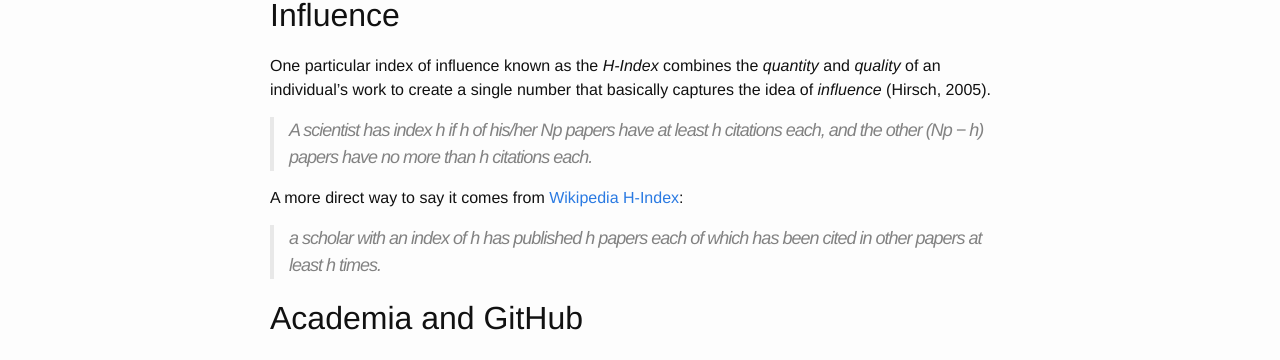
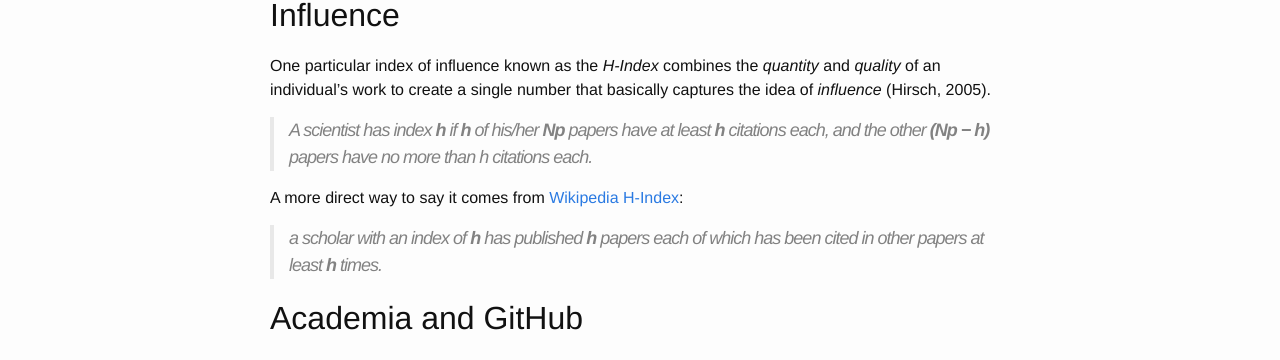
Before and after one commit to iandennismiller/gh-impact, a Jekyll site: the page built from about.md, in a window 1280 px wide. Shown: the part 212-572 px from the top of the page. Built offline with Jekyll 4.4.1, drawn with Linux system fonts in a browser that asks for light colours; nearby versions of some CDN libraries.

Commit message:
boldfacing

```diff
--- a/about.md
+++ b/about.md
@@ -10,11 +10,11 @@
 
 One particular index of influence known as the *H-Index* combines the *quantity* and *quality* of an individual's work to create a single number that basically captures the idea of *influence* (Hirsch, 2005).
 
-> A scientist has index *h* if *h* of his/her *Np* papers have at least *h* citations each, and the other *(Np − h)* papers have no more than *h* citations each.
+> A scientist has index **h** if **h** of his/her **Np** papers have at least **h** citations each, and the other **(Np − h)** papers have no more than *h* citations each.
 
 A more direct way to say it comes from [Wikipedia H-Index](https://en.wikipedia.org/wiki/H-index):
 
-> a scholar with an index of *h* has published *h* papers each of which has been cited in other papers at least *h* times.
+> a scholar with an index of **h** has published **h** papers each of which has been cited in other papers at least **h** times.
 
 ## Academia and GitHub
 
```
